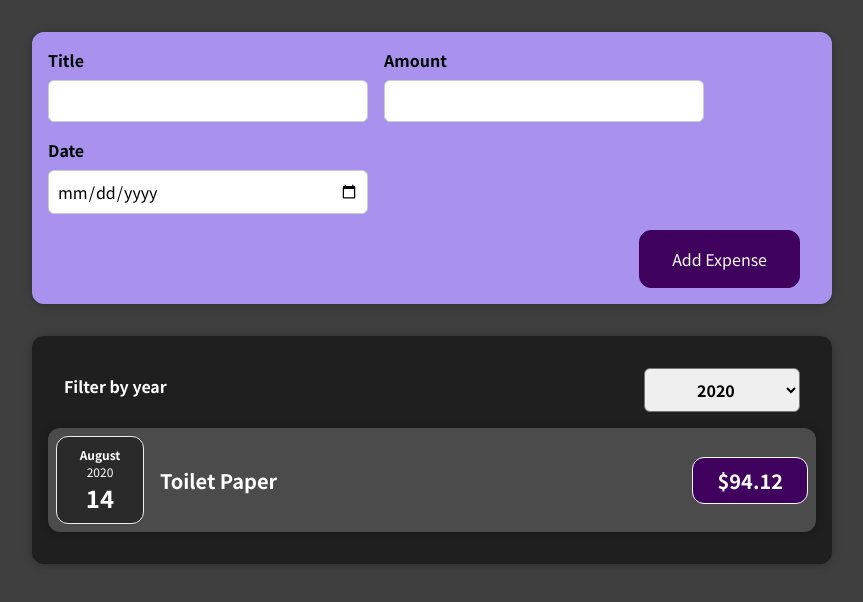
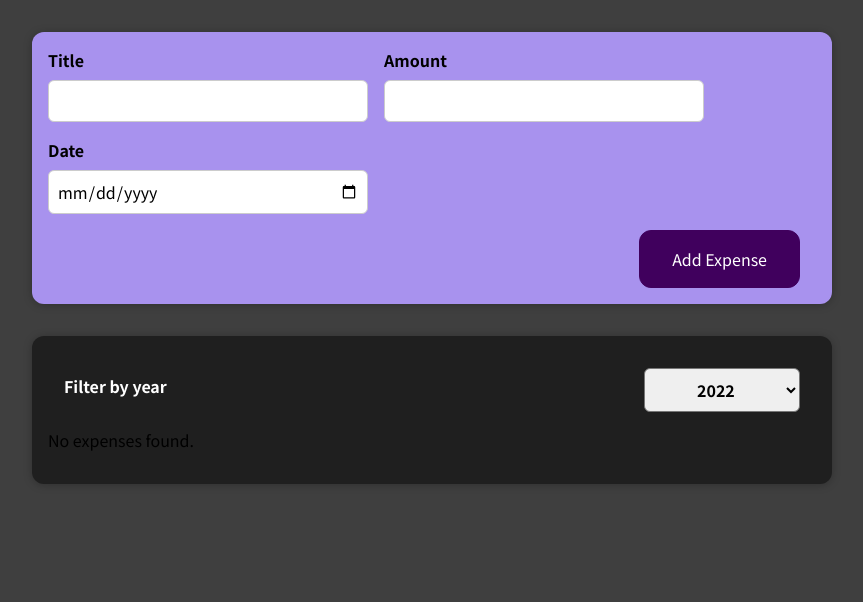
Before and after one commit to JustKrispy/react, a React (Create React App) app: page / in a window 1280 px wide. Shown: the top 602 px of the page, without its empty margins (208-1071 px from the left). Built offline with nearby package versions, Linux system fonts and the light colour scheme.

Commit message:
e tuka commit

```diff
--- a/src/components/Expenses/Expenses.js
+++ b/src/components/Expenses/Expenses.js
@@ -6,7 +6,7 @@ import ExpensesFilter from './ExpensesFilter';
 import './Expenses.css';
 
 const Expenses = (props) => {
-  const [filteredYear, setFilteredYear] = useState('2020');
+  const [filteredYear, setFilteredYear] = useState('2022');
 
   const filterChangeHandler = (selectedYear) => {
     setFilteredYear(selectedYear);
@@ -16,6 +16,20 @@ const Expenses = (props) => {
     return expense.date.getFullYear().toString() === filteredYear;
   });
 
+  let expensesContent = <p>No expenses found.</p>
+
+  if(filteredExpenses.length > 0) {
+    expensesContent = filteredExpenses.map((expense) => (
+      <ExpenseItem
+        key={expense.id}
+        title={expense.title}
+        amount={expense.amount}
+        date={expense.date}
+      />
+    ))
+  }
+
+
   return (
     <div>
       <Card className='expenses'>
@@ -23,14 +37,7 @@ const Expenses = (props) => {
           selected={filteredYear}
           onChangeFilter={filterChangeHandler}
         />
-        {filteredExpenses.map((expense) => (
-          <ExpenseItem
-            key={expense.id}
-            title={expense.title}
-            amount={expense.amount}
-            date={expense.date}
-          />
-        ))}
+        {expensesContent}
       </Card>
     </div>
   );
```
Also changed, not shown: src/App.js (+3 -25 lines).
